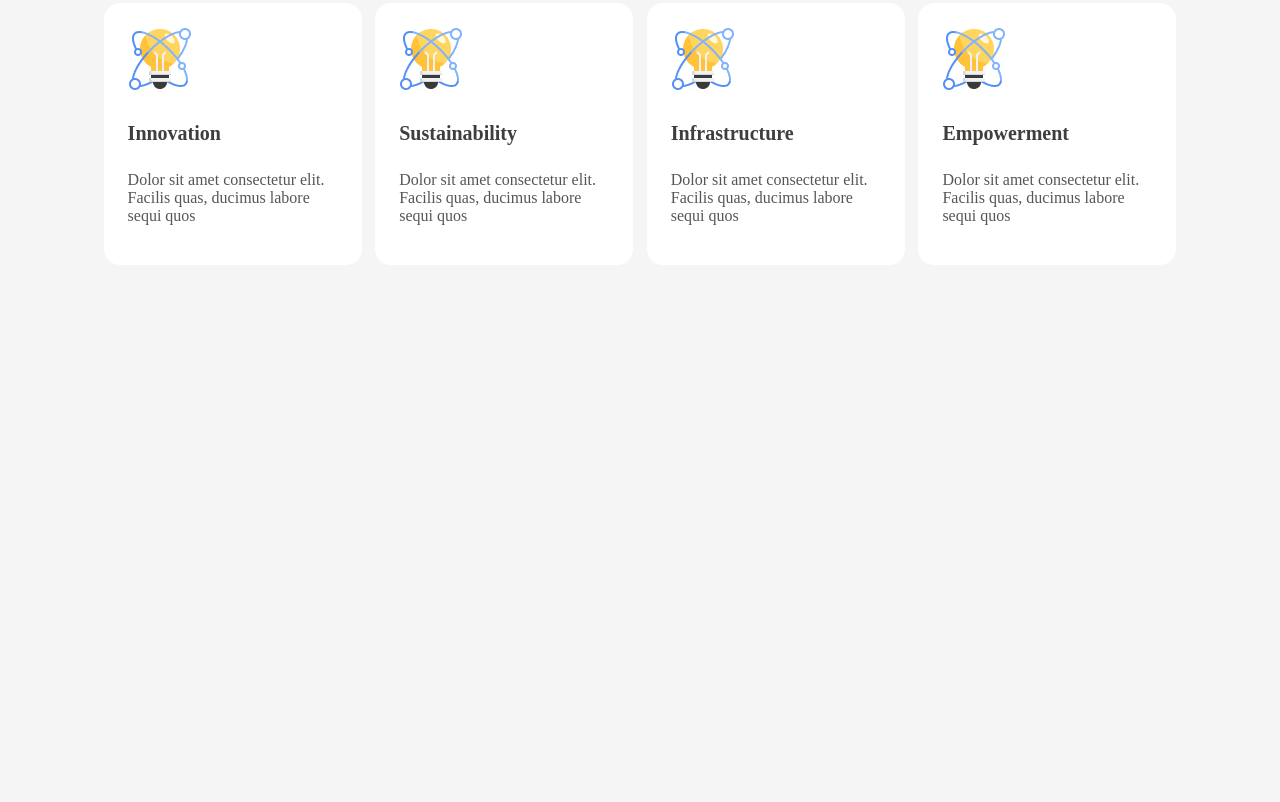
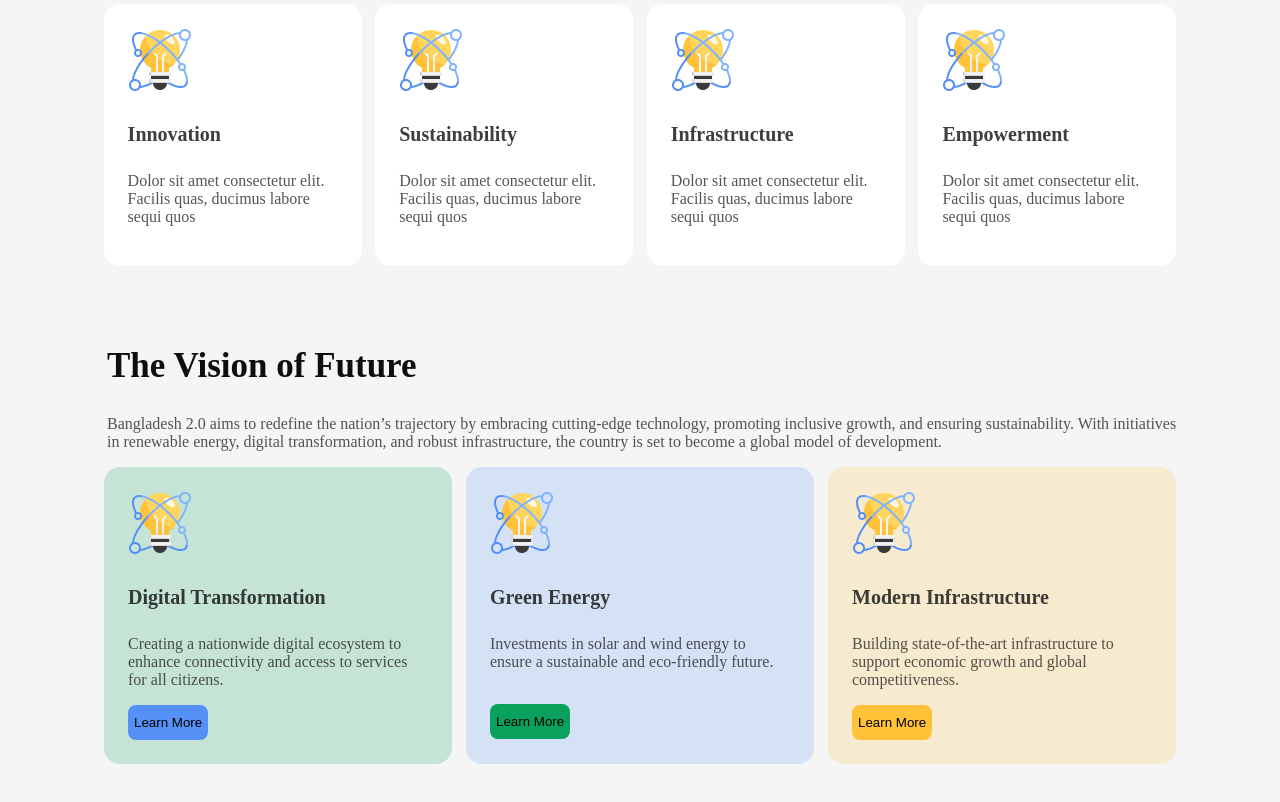
Before and after one commit to al-amin21c/assignment-by-alamin, a plain HTML site: page index.html in a window 1280 px wide. Shown: the part 742-1544 px from the top of the page. Before the commit the page ends 1087 px from the top, so only its background shows below. Drawn offline with Linux system fonts and the light colour scheme.

Commit message:
complete vision section

```diff
--- a/index.html
+++ b/index.html
@@ -50,6 +50,34 @@
                 </div>
             </div>
         </div>
+
+        <!--future vision sec-->
+        <div class="vision">
+            <div class="vision-slogan">
+                <h2 class="vision-title">The Vision of Future</h2>
+                <p class="vision-para">Bangladesh 2.0 aims to redefine the nation’s trajectory by embracing cutting-edge technology, promoting inclusive growth, and ensuring sustainability. With initiatives in renewable energy, digital transformation, and robust infrastructure, the country is set to become a global model of development.</p>
+            </div>
+            <div class="vision-box-parent">
+                <div class="vision-box" id="vb1">
+                    <img src="assets/card-icon.png" alt="card-icon">
+                    <h4 class="vision-box-title">Digital Transformation</h4>
+                    <p class="vision-description">Creating a nationwide digital ecosystem to enhance connectivity and access to services for all citizens. </p>
+                    <button class="vision-btn" id="btn1">Learn More</button>
+                </div>
+                <div class="vision-box" id="vb2">
+                    <img src="assets/card-icon.png" alt="card-icon">
+                    <h4 class="vision-box-title">Green Energy</h4>
+                    <p class="vision-para">Investments in solar and wind energy to ensure a sustainable and eco-friendly future. </p>
+                    <button class="vision-btn" id="btn2">Learn More</button>
+                </div>
+                <div class="vision-box" id="vb3">
+                    <img src="assets/card-icon.png" alt="card-icon">
+                    <h4 class="vision-box-title">Modern Infrastructure</h4>
+                    <p class="vision-para">Building state-of-the-art infrastructure to support economic growth and global competitiveness. </p>
+                    <button class="vision-btn" id="btn3">Learn More</button>
+                </div>
+            </div>
+        </div>
     </main>
 
 </body>
--- a/styles/style.css
+++ b/styles/style.css
@@ -74,6 +74,8 @@
 }
 
 .pillar-title {
+    margin-left: 17px;
+    margin-bottom: 30px;
     font-size: 35px;
     font-weight: bold;
     color:#0E0E0E;
@@ -104,3 +106,86 @@
     color: #0E0E0E;
     opacity: 70%;
 }
+
+/**vision**/
+
+.vision-slogan {
+    margin-left: 17px;
+}
+.vision {
+    margin: 80px auto;
+    max-width: 1100px;
+}
+
+.vision-title {
+    font-size: 35px;
+    font-weight: bold;
+    color:#0E0E0E;
+}
+
+.vision-para {
+    font-size: 16px;
+    color: #0E0E0E;
+    opacity: 70%;
+
+}
+.vision-box-parent {
+    display: flex;
+    justify-content: space-evenly;
+
+
+}
+.vision-box {
+    width: 300px;
+    padding: 24px 24px;
+    border-radius: 16px;
+}
+#vb1 {
+    background-color: #c6e4d6;
+}
+
+#vb2 {
+    background-color: #d5e1f5;
+}
+
+#vb3 {
+    background-color: #f7ebcf;
+}
+
+.vision-box-title {
+    font-size: 20px;
+    font-weight: bold;
+    color: #0E0E0E;
+    opacity: 80%;
+}
+
+.vision-description {
+    font-size: 16px;
+
+    color: #0E0E0E;
+    opacity: 70%;
+}
+#btn1 {
+    max-width: 120px;
+    height: 35px;
+    background-color: #5490F5;
+    border-radius: 8px;
+    border: none;
+}
+
+#btn2 {
+    max-width: 120px;
+    height: 35px;
+    background-color: #09A15C;
+    border-radius: 8px;
+    border: none;
+    margin-top: 17px;
+}
+
+#btn3 {
+    max-width: 120px;
+    height: 35px;
+    background-color: #FFC239;
+    border-radius: 8px;
+    border: none;
+}
```
